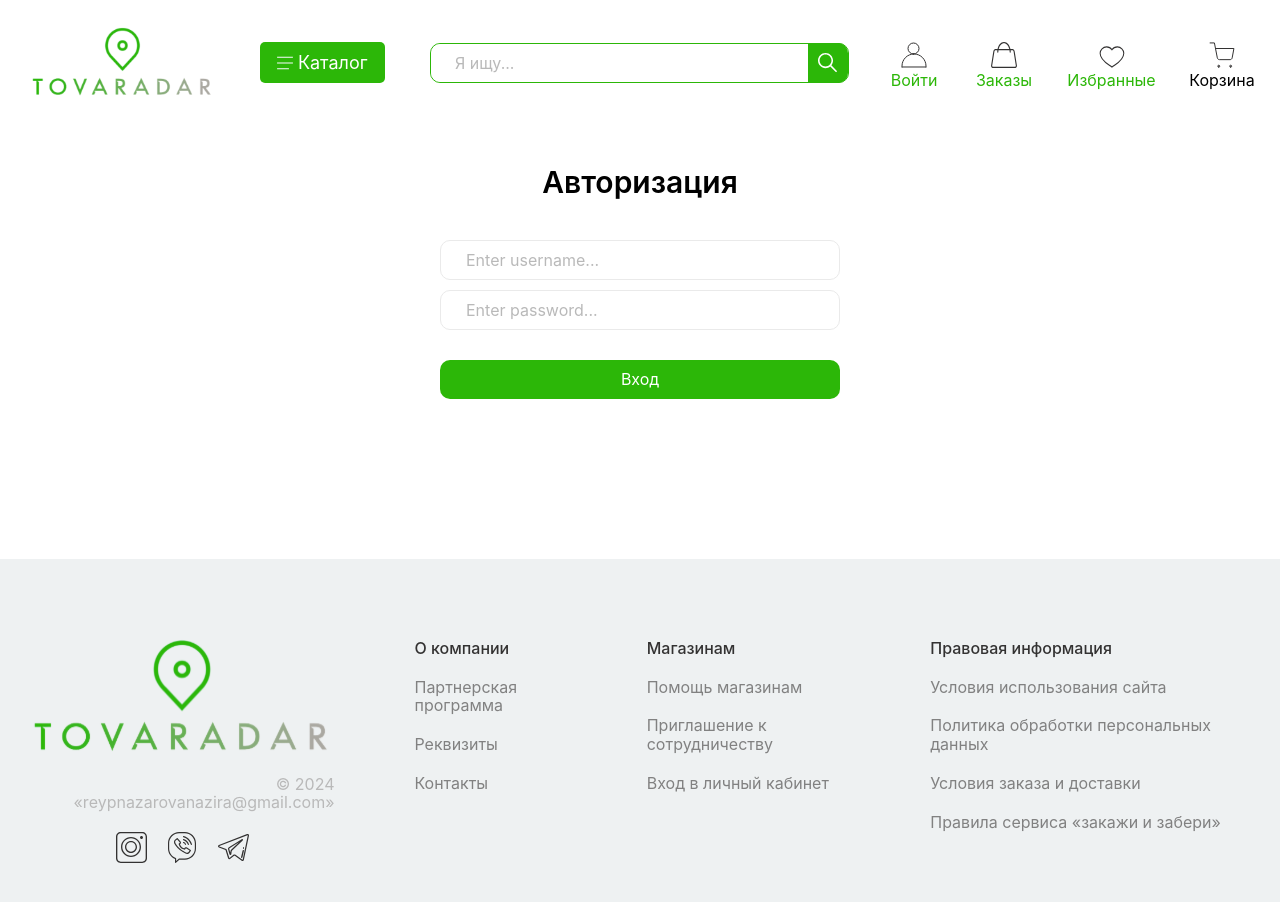
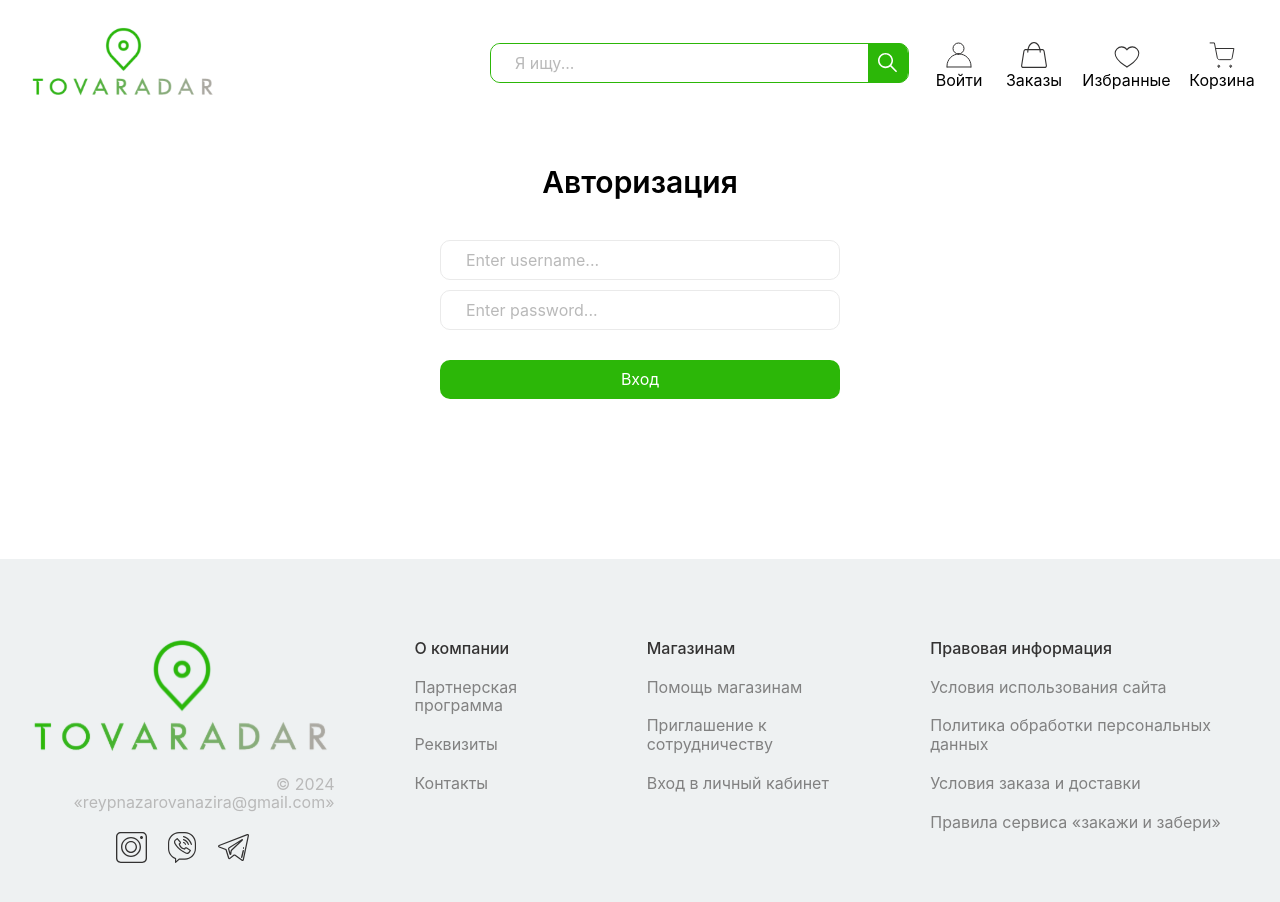
Before and after one commit to Nazyko/tovaradar, a React (Vite) app: page /login in a window 1280 px wide. Shown: the top 902 px of the page. Built offline with nearby package versions, Linux system fonts and the light colour scheme.

Commit message:
tovaradar

```diff
--- a/src/App.tsx
+++ b/src/App.tsx
@@ -9,10 +9,15 @@ import { NotFoundPage } from "./pages/NotFoundPage"
 import { SearchResultPage } from "./pages/SearchResultPage"
 import { Login } from "./auth/Login"
 import { PrivateRoute } from "./auth/PrivateRoute"
-import { getMe } from "./services/service"
+import { getMe, refreshToken } from "./services/service"
+import { useEffect } from "react"
 
 
 export const App = () => {
+
+  useEffect(()=>{
+    refreshToken()
+  }, [])
 
   if(localStorage.getItem('accessToken')) {
     getMe()
--- a/src/components/navbar/Navbar.tsx
+++ b/src/components/navbar/Navbar.tsx
@@ -1,15 +1,13 @@
 import { Flex, Image } from "@mantine/core"
 import Logo from "../../assets/images/navbar/logo.svg"
-import Burger from "../../assets/images/navbar/burger.svg"
 import Search from "../../assets/images/navbar/search.svg"
 import Login from "../../assets/images/navbar/User.svg"
 import Shop from "../../assets/images/navbar/shop.svg"
 import Like from "../../assets/images/navbar/like.svg"
 import Basket from "../../assets/images/navbar/Basket.svg"
-
 import classes from "./Navbar.module.css"
 import '@mantine/core/styles.css';
-import { Link, NavLink } from "react-router-dom"
+import { Link } from "react-router-dom"
 import { ChangeEventHandler, useState } from "react"
 import { useAppDispatch } from "../../store/hook"
 import { searchProducts } from "../../store/searchSlice"
@@ -18,7 +16,6 @@ import { getMe } from "../../services/service"
 
 
 export const Navbar = () => {
-  const [ isActive ] = useState<boolean>(false)
   const [text, settext] = useState<string>("")
 
   const dispatch = useAppDispatch();
@@ -38,17 +35,12 @@ export const Navbar = () => {
   return (
     <>
       <Flex className="container-sm" align='center' justify='center' mb={20}>
-        <Flex h={125} align='center' justify='center' gap={45}>
+        <Flex w={1220} h={125} align='center' justify="space-between">
           <Link to='/'>
             <Image src={Logo} alt="Logo image"/>
           </Link>
-          <button className={classes.catalogue_btn}>
-            <Flex align='center' justify='center' gap={5}>
-              <Image src={Burger}/>
-              <span>Каталог</span>
-            </Flex>
-          </button>
 
+          <Flex align='center' gap={30}>
             <Link to='/search' className={classes.search}>
               <input value={text} onChange={handleSearch} type="text" className={classes.search_input} placeholder="Я ищу..."/>
               <div className={classes.search_icon}>
@@ -56,33 +48,35 @@ export const Navbar = () => {
               </div>
             </Link>
 
-          <NavLink to={ token ? "/user" : "/login" }  className={isActive ? 'active' : "nav_link_item"}>
-            <Flex w={40} h={60} direction='column' align='center' justify='flex-end'>
+            <Link to={ token ? "/user" : "/login" } className={classes.nav_link_item}>
+              <Flex w={40} h={60} direction='column' align='center' justify='flex-end' >
                 { token ? <Image src={data?.image} w={26} h={26}/> : <Image src={Login} w={26} h={26}/> }
                 { token ? <span>{data?.username}</span> : <span>Войти</span>}
               </Flex>
-          </NavLink>
+            </Link>
 
-          <NavLink to={token ? '/user/orders' : '/login'} className={isActive ? 'active' : "nav_link_item"}>
+            <Link to={token ? '/user/orders' : '/login'} className={classes.nav_link_item}>
               <Flex w={50} h={60} direction='column' align='center' justify='flex-end'>
                 <Image src={Shop} w={26} h={26}/>
                 <span>Заказы</span>
               </Flex>
-          </NavLink>
+            </Link>
 
-          <NavLink to={token ? '/user/likes' : "/login"} className={isActive ? 'active' : "nav_link_item"}>
+            <Link to={token ? '/user/likes' : "/login"} className={classes.nav_link_item}>
               <Flex w={75} h={60} direction='column' align='center' justify='flex-end'>
                 <Image src={Like} w={26} h={26}/>
                 <span>Избранные</span>
               </Flex>
-          </NavLink>
+            </Link>
 
-          <NavLink to="/cart"  className={isActive ? 'active' : "nav_link_item"}>
+            <Link to="/cart" className={classes.nav_link_item}>
               <Flex w={56} h={60} direction='column' align='center' justify='flex-end'>
                 <Image src={Basket} w={26} h={26}/>
                 <span>Корзина</span>
               </Flex>
-          </NavLink>
+            </Link>
+          </Flex>
+
         </Flex>
       </Flex>
     </>
--- a/src/services/service.ts
+++ b/src/services/service.ts
@@ -27,6 +27,18 @@ export const loginUser = async (credentials: AuthRequest) => {
     return response.data
 }
 
+export const refreshToken = async () => {
+    const currentToken = localStorage.getItem('refreshToken')
+    if (!currentToken) throw new Error("No refresh token available")
+
+    const response = await axios.post<RefreshTokenResponse>('https://dummyjson.com/auth/refresh', {
+        refreshToken: `${currentToken}`,
+        expiresInMins: 30,
+    })
+
+    return response.data
+}
+
 export const getMe = async () => {
     const accessToken = localStorage.getItem('accessToken');
     if (!accessToken) throw new Error('Access token is missing');
@@ -41,17 +53,6 @@ export const getMe = async () => {
     return response.data;
 };
 
-export const refreshToken = async () => {
-    const currentToken = localStorage.getItem('refreshToken')
-    if (!currentToken) throw new Error("No refresh token available")
-
-    const response = await axios.post<RefreshTokenResponse>('https://dummyjson.com/auth/refresh', {
-        refreshToken: currentToken
-    })
-
-    return response.data
-}
-
 export const getCartProducts = async (id: number) => {
     const response = await axios.get<ICart>(`https://dummyjson.com/carts/user/${id}`)
     return response.data
```
Lines whose indentation alone changed are shown as unchanged.
